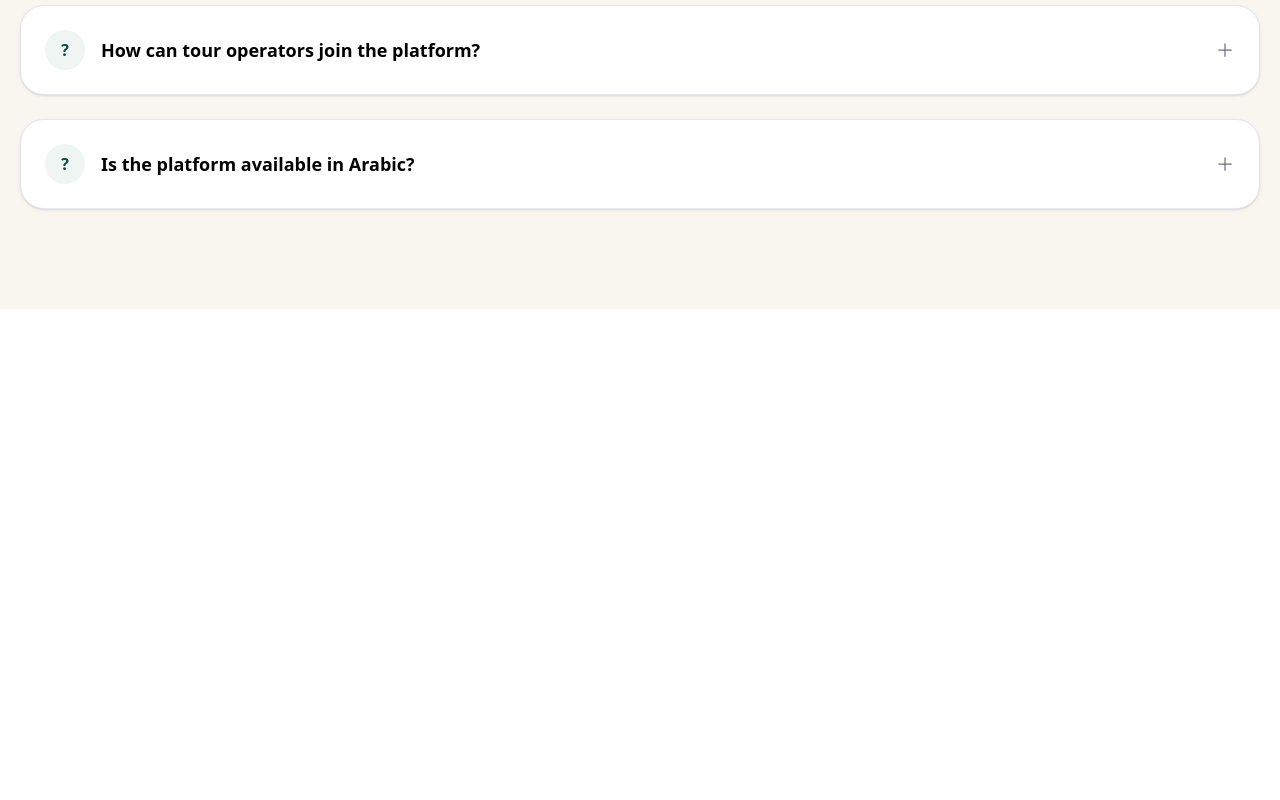
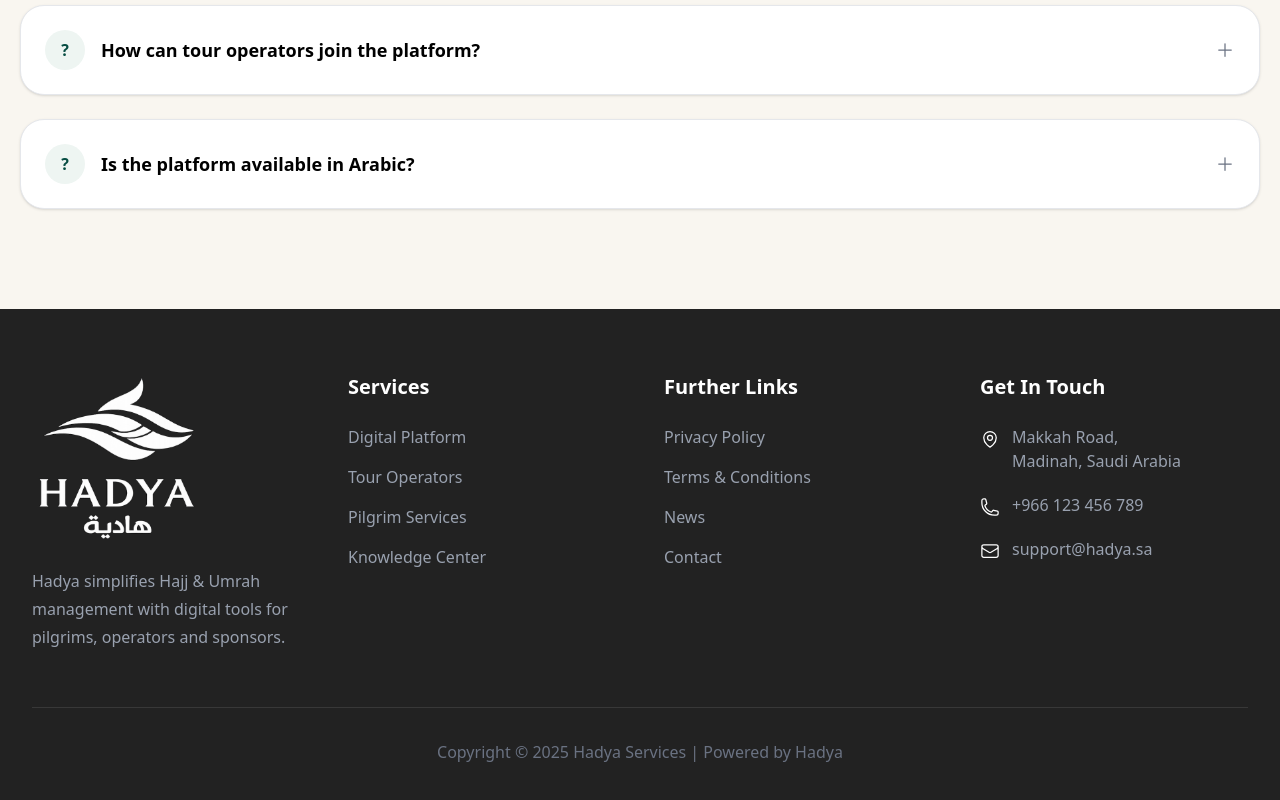
Before and after one commit to foysal41/hadya_portal, a Next.js app: page /en in a window 1280 px wide. Shown: the part 9838-10638 px from the top of the page. Before the commit the page ends 10147 px from the top, so only its background shows below. Built offline with nearby package versions, Linux system fonts and the light colour scheme.

Commit message:
footer section is done

```diff
--- a/src/app/[locale]/layout.tsx
+++ b/src/app/[locale]/layout.tsx
@@ -3,6 +3,7 @@ import { Amiri, Plus_Jakarta_Sans } from "next/font/google";
 import "../globals.css";
 import { GlobalUtilityBar } from "../shared/components/GlobalUtilityBar";
 import ReusableHeader from "../shared/components/ReusableHeader";
+import Footer from "../shared/components/Footer";
 
 const amiri = Amiri({
   subsets: ["latin", "arabic"],
@@ -34,6 +35,7 @@ export default function RootLayout({
         <GlobalUtilityBar/>
         <ReusableHeader />
         {children}</body>
+        <Footer></Footer>
     </html>
   );
 }
--- /dev/null
+++ b/src/app/shared/components/Footer.tsx
@@ -0,0 +1,113 @@
+import Image from "next/image";
+import Link from "next/link";
+import {  HiOutlineMapPin,  HiOutlinePhone,  HiOutlineEnvelope,} from "react-icons/hi2";
+import logo from "../../../../public/images/logo-hadya.png"
+
+const Footer = () => {
+    return (
+        <footer className="bg-[#222222] text-white">
+            <div className="max-w-7xl mx-auto px-6 lg:px-8 py-16">
+
+                <div className="grid grid-cols-1 md:grid-cols-2 lg:grid-cols-4 gap-12">
+
+                    {/* Logo */}
+                    <div>
+                        <Image src={logo} alt="Hadya" width={170} height={60}
+                        />
+
+                        <p className="text-gray-400 mt-6 leading-7 max-w-xs"> Hadya simplifies Hajj & Umrah management with digital tools for pilgrims, operators and sponsors.
+                        </p>
+                    </div>
+
+                    {/* Service */}
+                    <div>
+                        <h3 className="font-semibold text-xl mb-6"> Services </h3>
+
+                        <ul className="space-y-4 text-gray-400">
+                            <li>
+                                <Link href="#">Digital Platform</Link>
+                            </li>
+
+                            <li>
+                                <Link href="#">Tour Operators</Link>
+                            </li>
+
+                            <li>
+                                <Link href="#">Pilgrim Services</Link>
+                            </li>
+
+                            <li>
+                                <Link href="#">Knowledge Center</Link>
+                            </li>
+                        </ul>
+                    </div>
+
+                    {/* Links */}
+                    <div>
+                        <h3 className="font-semibold text-xl mb-6">
+                            Further Links
+                        </h3>
+
+                        <ul className="space-y-4 text-gray-400">
+                            <li>
+                                <Link href="#">Privacy Policy</Link>
+                            </li>
+
+                            <li>
+                                <Link href="#">Terms & Conditions</Link>
+                            </li>
+
+                            <li>
+                                <Link href="#">News</Link>
+                            </li>
+
+                            <li>
+                                <Link href="#">Contact</Link>
+                            </li>
+                        </ul>
+                    </div>
+
+                    {/* Contact */}
+                    <div>
+                        <h3 className="font-semibold text-xl mb-6">  Get In Touch </h3>
+
+                        <div className="space-y-5">
+
+                            <div className="flex gap-3">
+                                <HiOutlineMapPin className="text-white mt-1 text-xl" />
+
+                                <p className="text-gray-400">
+                                    Makkah Road,
+                                    <br />
+                                    Madinah, Saudi Arabia
+                                </p>
+                            </div>
+
+                            <div className="flex gap-3">
+                                <HiOutlinePhone className="text-white mt-1 text-xl" />
+
+                                <p className="text-gray-400">  +966 123 456 789 </p>
+                            </div>
+
+                            <div className="flex gap-3"> <HiOutlineEnvelope className="text-white mt-1 text-xl" />
+
+                                <p className="text-gray-400"> support@hadya.sa  </p>
+                            </div>
+
+                        </div>
+                    </div>
+
+                </div>
+
+                {/* Bottom */}
+
+                <div className="border-t border-white/10 mt-14 pt-8 text-center text-gray-500">
+                    Copyright © 2025 Hadya Services | Powered by Hadya
+                </div>
+
+            </div>
+        </footer>
+    );
+};
+
+export default Footer;
```
